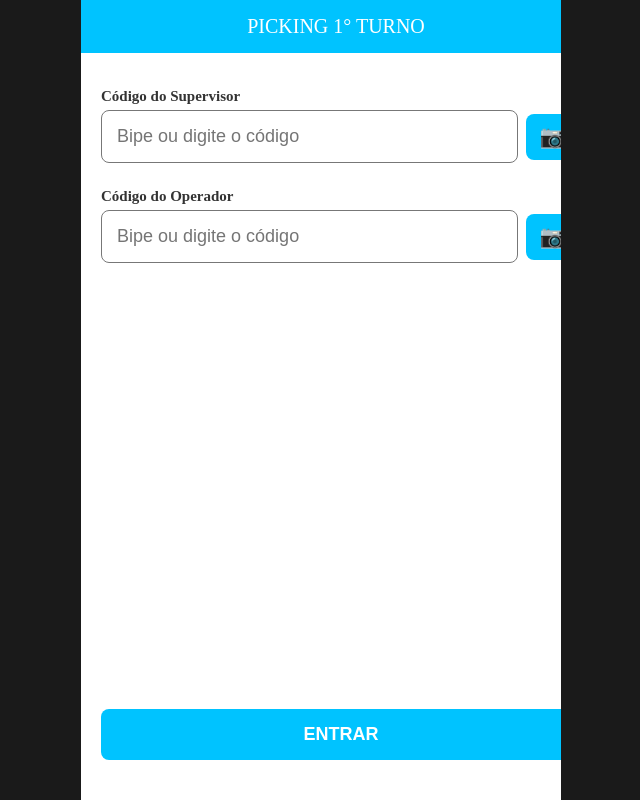
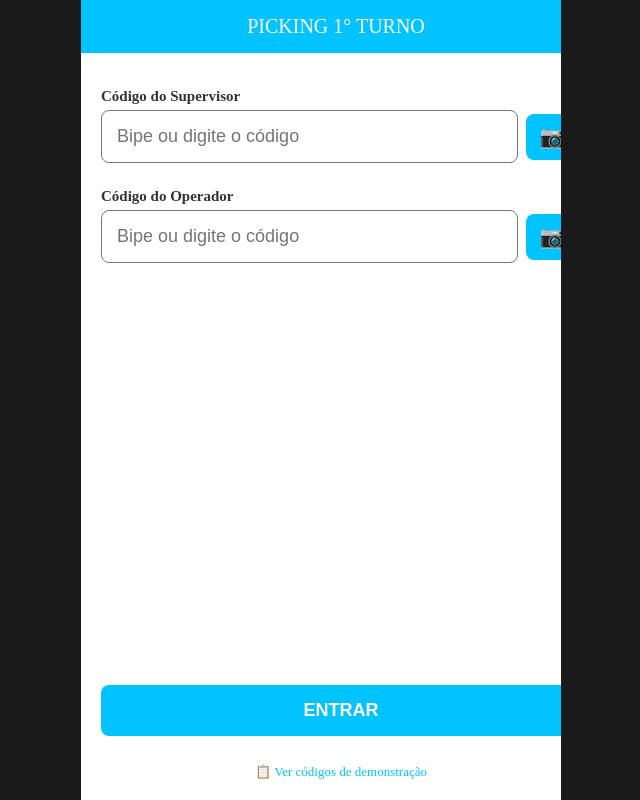
Before and after one commit to Schmittcode/processo-picking, a Next.js app: page / in a window 1280 px wide. Shown: the whole page, without its empty margins (319-959 px from the left). Built offline with nearby package versions, Linux system fonts and the light colour scheme.

Commit message:
fix scroll

```diff
--- a/app/layout.js
+++ b/app/layout.js
@@ -3,12 +3,7 @@ export const metadata = {
   description: 'Sistema de Picking - Grupo Kyly',
   manifest: '/manifest.json',
   themeColor: '#00c3ff',
-  appleWebApp: {
-    capable: true,
-    statusBarStyle: 'default',
-    title: 'Kyly Picking',
-  },
-  viewport: 'width=device-width, initial-scale=1, maximum-scale=1',
+  viewport: 'width=device-width, initial-scale=1, maximum-scale=1, user-scalable=no',
 };
 
 export default function RootLayout({ children }) {
@@ -21,7 +16,7 @@ export default function RootLayout({ children }) {
         <meta name="apple-mobile-web-app-status-bar-style" content="default" />
         <meta name="apple-mobile-web-app-title" content="Kyly Picking" />
       </head>
-      <body style={{ margin: 0, padding: 0, backgroundColor: '#1a1a1a' }}>
+      <body style={{ margin: 0, padding: 0, backgroundColor: '#1a1a1a', overflow: 'hidden', height: '100vh' }}>
         {children}
       </body>
     </html>
--- a/app/page.js
+++ b/app/page.js
@@ -189,7 +189,10 @@ export default function Home() {
                 <button style={estilos.btnCam} onClick={() => setScanner('operador')}>📷</button>
               </div>
               <button style={estilos.btnEntrar} onClick={fazerLogin}>ENTRAR</button>
-              </main>
+              <a href="/codigos" style={{textAlign:'center',color:'#00c3ff',fontSize:13,marginTop:8,textDecoration:'none'}}>
+                📋 Ver códigos de demonstração
+              </a>
+            </main>
           </>
         )}
 
@@ -437,13 +440,14 @@ const estilos = {
     display: 'flex',
     justifyContent: 'center',
     alignItems: 'flex-start',
-    minHeight: '100vh',
+    height: '100vh',
+    overflow: 'hidden',
   },
   container: {
     backgroundColor: 'white',
     width: '100%',
     maxWidth: 480,
-    minHeight: '100vh',
+    height: '100vh',
     border: 'none',
     display: 'flex',
     flexDirection: 'column',
```
